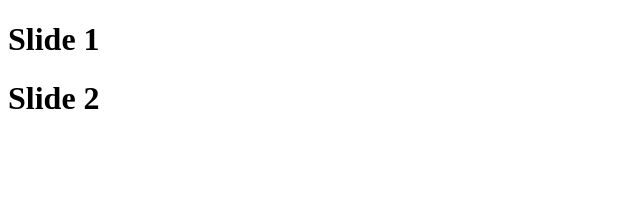
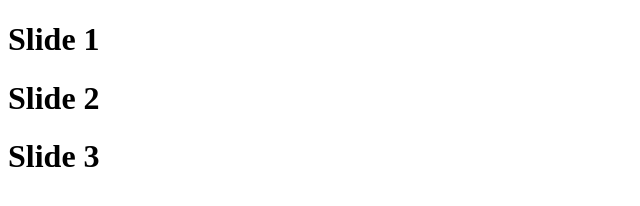
Before and after one commit to fatalamohammadi1380/FlowerShop, a plain HTML site: page index.html in a window 1280 px wide. Shown: the whole page, without its empty margins (0-640 px from the left). Drawn offline with Linux system fonts and the light colour scheme.

Commit message:
Add slide 3

```diff
--- a/index.html
+++ b/index.html
@@ -8,5 +8,7 @@
 <body>
     <h1>Slide 1</h1>
     <h1>Slide 2</h1>
+    <h1>Slide 3</h1>
+
 </body>
 </html>
```
